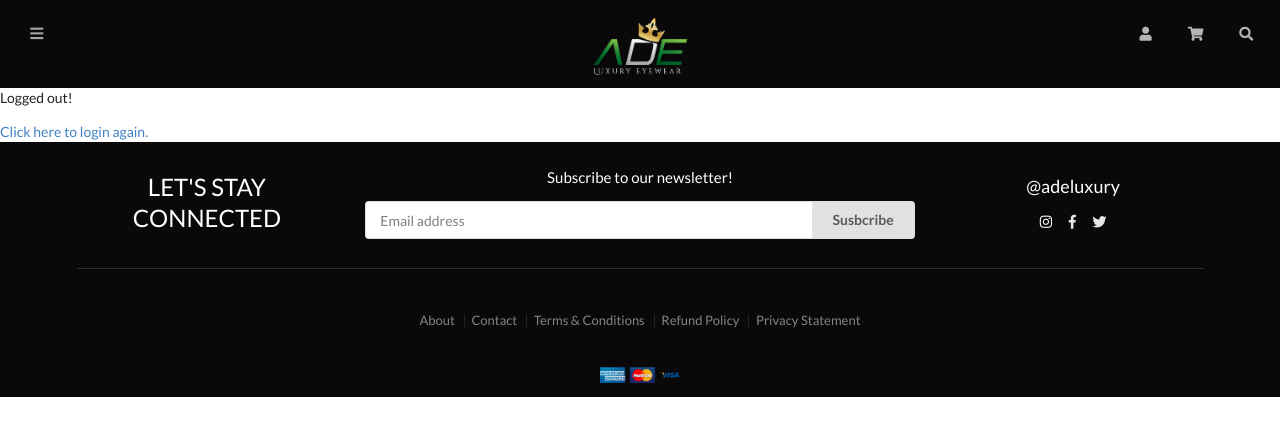
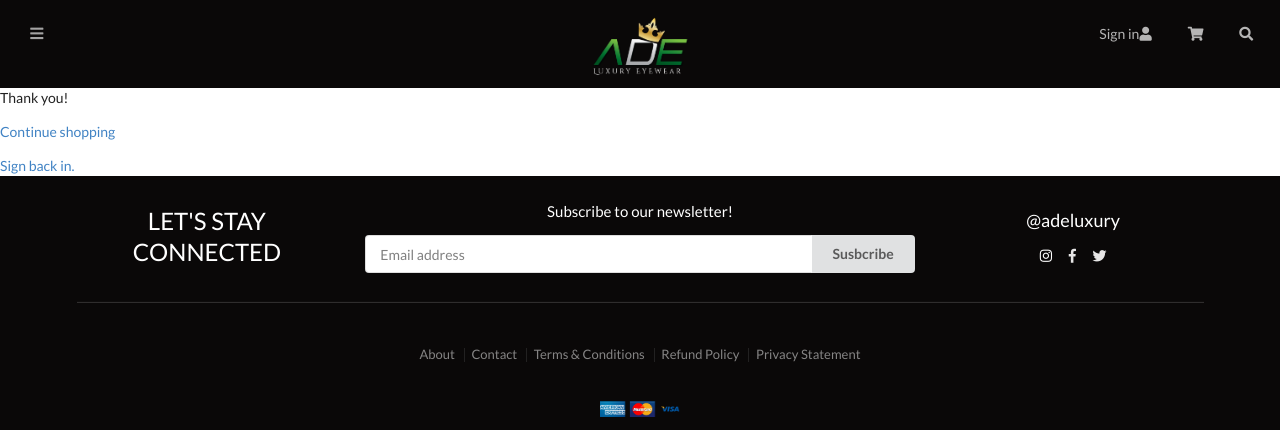
Before and after one commit to luxxedigital/adeluxuryeyewear, a Django app: template adeluxuryeyewear/templates/registration/logged_out.html in a window 1280 px wide. Shown: the top 430 px of the page. Run offline with Django 3.2, Linux system fonts and the light colour scheme; the template is opened without the code that fills it, so the values that code supplies are empty; some libraries are stand-ins or nearby versions.

Commit message:
user authentication - added urls & messages

```diff
--- a/adeluxuryeyewear/ade/templates/ade/base_layout.html
+++ b/adeluxuryeyewear/ade/templates/ade/base_layout.html
@@ -61,9 +61,13 @@
 
                         <div class="four wide column">
                             <div class="ui secondary menu middle aligned right floated">
-                                <a href={% url 'login' %} class="item mobile-hide"><i class="fas fa-user"></i></a>
-                                <a class="item"><i class="fas fa-shopping-cart"></i></a>
-                                <a class="item mobile-hide"><i class="fas fa-search"></i> </a>
+                                {% if user.is_authenticated %}
+                                    <a href={% url 'logout' %} class="item mobile-hide">Sign out<i class="fas fa-sign-out-alt"></i></a>
+                                {% else %}
+                                    <a href={% url 'login' %} class="item mobile-hide">Sign in<i class="fas fa-user"></i></a>
+                                {% endif %}
+                                    <a class="item"><i class="fas fa-shopping-cart"></i></a>
+                                    <a class="item mobile-hide"><i class="fas fa-search"></i> </a>
                             </div>
                         </div>
                     </div>
--- a/adeluxuryeyewear/templates/registration/logged_out.html
+++ b/adeluxuryeyewear/templates/registration/logged_out.html
@@ -1,6 +1,7 @@
 {% extends "ade/base_layout.html" %}
 
 {% block content %}
-  <p>Logged out!</p>
-  <a href="{% url 'login'%}">Click here to login again.</a>
+  <p>Thank you!</p>
+  <p><a href="{% url 'index' %}">Continue shopping</a></p>
+  <a href="{% url 'login'%}">Sign back in.</a>
 {% endblock %}
--- a/adeluxuryeyewear/templates/registration/password_reset_form.html
+++ b/adeluxuryeyewear/templates/registration/password_reset_form.html
@@ -10,4 +10,5 @@
         <p>Emai: {{ form.email }}</p>
         <input type="submit" class="btn btn-default btn-lg" value="Reset password">
     </form>
+
 {% endblock %}
```
